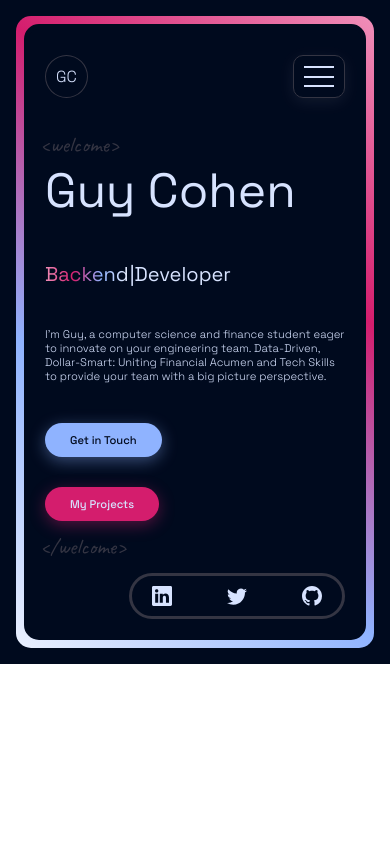
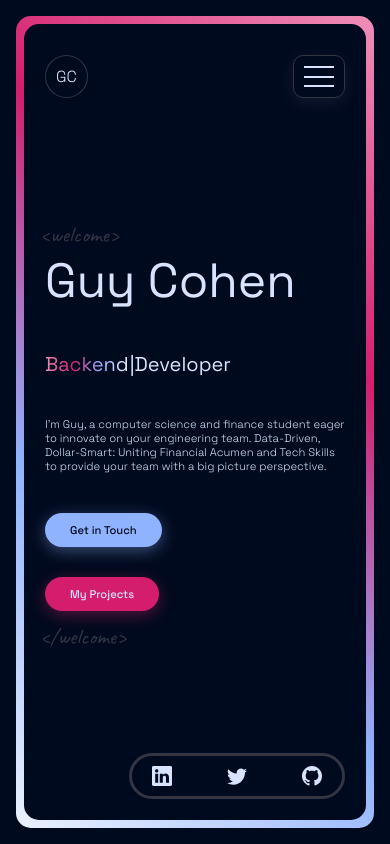
Before and after one commit to guycdev/portfolio-old, a React (Vite) app: page / in a window 390 px wide. Built offline with nearby package versions, Linux system fonts and the light colour scheme.

Commit message:
fixed home page responsivness with a terrible solution

```diff
--- a/src/index.css
+++ b/src/index.css
@@ -451,7 +451,10 @@ input:focus {
 
 @media (max-width: 550px) {
   #root {
-    height: unset;
+    display: flex; /* Use flexbox */
+    flex-direction: column; /* Stack children vertically */
+    justify-content: stretch;
+    height: 100%;
   }
 
   .content-container {
--- a/src/templates/Nav/MobileNav.jsx
+++ b/src/templates/Nav/MobileNav.jsx
@@ -1,4 +1,4 @@
-import React, { useState } from "react";
+import React, { useState, useEffect } from "react";
 import { ReactSVG } from "react-svg";
 import close from "../../assets/close.svg";
 import { motion } from "framer-motion";
@@ -18,6 +18,27 @@ export default function MobileNav() {
   function handleClick() {
     setIsClicked((prev) => !prev);
   }
+
+  useEffect(() => {
+    const isOnIndexPage = location.pathname === "/";
+    const styleElement = document.createElement("style");
+
+    if (isOnIndexPage) {
+      styleElement.innerHTML = `
+        #root {
+          height: 100vh !important;
+        }
+      `;
+      document.head.appendChild(styleElement);
+    } else {
+      styleElement.innerHTML = `
+        #root {
+          height: 100% !important;
+        }
+      `;
+      document.head.appendChild(styleElement);
+    }
+  }, [location.pathname]);
 
   return (
     <>
--- a/src/templates/Nav/Nav.jsx
+++ b/src/templates/Nav/Nav.jsx
@@ -2,9 +2,12 @@ import React, { useEffect, useState } from "react";
 import DesktopNav from "./DesktopNav";
 import styles from "./Nav.module.css";
 import MobileNav from "./MobileNav";
+import { useLocation } from "react-router-dom";
 
 export default function Nav() {
   const [windowWidth, setWindowWidth] = useState(window.innerWidth <= 550);
+
+  const location = useLocation();
 
   useEffect(() => {
     function handleResize() {
```
